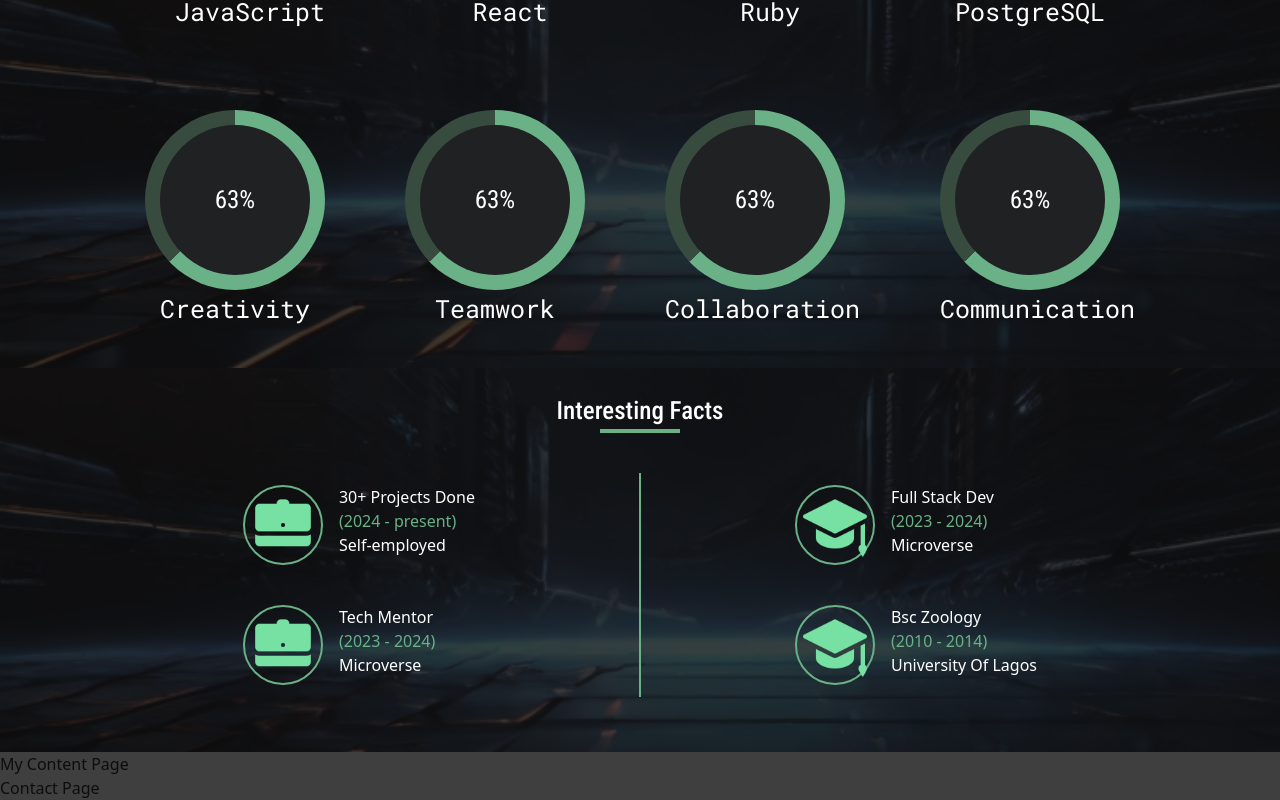
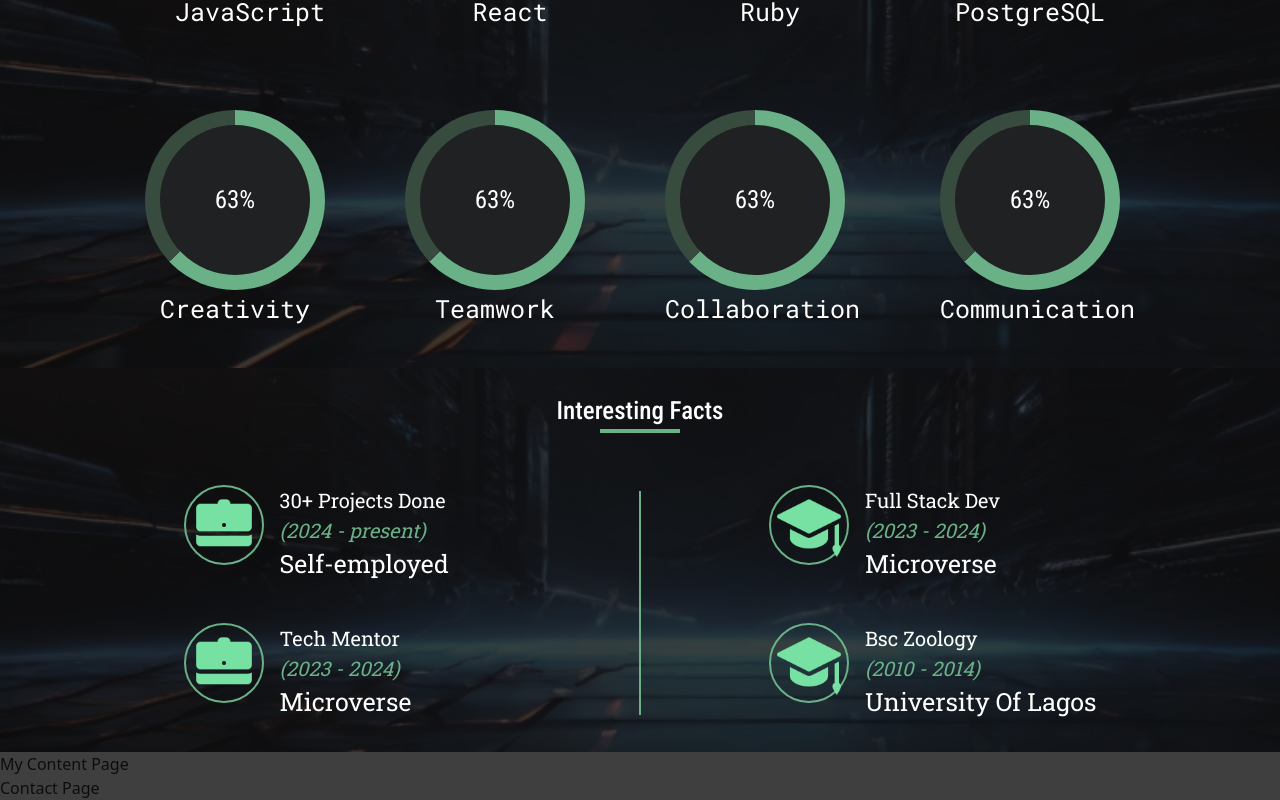
Before and after one commit to Ayokunnumi1/ayokunnumi-portfolio, a React (Create React App) app: page / in a window 1280 px wide. Shown: the part 3178-3978 px from the top of the page. Built offline with nearby package versions, Linux system fonts and the light colour scheme; the HTML template or start-up script is replaced by a standard one.

Commit message:
Add project container

```diff
--- a/src/app.css
+++ b/src/app.css
@@ -121,6 +121,12 @@
   font-size: 18px;
 }
 
+.project-container {
+  display: flex;
+  flex-direction: column;
+  gap: 16px;
+}
+
 .circular-progress-common {
   position: relative;
   height: 100px;
@@ -148,25 +154,37 @@
 }
 
 .progress-text {
-  font-family: "Roboto Mono", sans-serif;
-  font-size: 12px;
+  font-family: "Roboto Condensed", sans-serif;
+  font-size: 18px;
 }
 
-@media (min-width: 428px) {
-  .circular-progress-common {
-    height: 85px;
-    width: 85px;
+.qualification {
+  font-family: "Roboto Condensed", sans-serif;
+  font-size: large;
+  font-size: 18px;
+}
+
+.qualification-date {
+  font-family: "Roboto Condensed", sans-serif;
+  font-style: italic;
+  font-size: 17px;
+}
+
+.qualification-sch {
+  font-family: "Roboto Condensed", sans-serif;
+  font-size: 20px;
+  font-size: medium;
+
+}
+
+@media screen and (min-width:520px) {
+  .project-container {
+    flex-direction: row;
+    flex-wrap: wrap;
+    justify-content: center;
+    align-items: center;
   }
 
-  .circular-progress-common::before {
-    height: 65px;
-    width: 65px;
-  }
-
-  .progress-text {
-    font-family: "Roboto Mono", sans-serif;
-    font-size: 15px;
-  }
 }
 
 @media screen and (min-width: 720px) {
@@ -227,4 +245,19 @@
     font-size: 25px;
   }
 
+  .project-container {
+    gap: 32px;
+  }
+
+  .qualification,
+  .qualification-date {
+    font-family: "Roboto Slab", sans-serif;
+    font-size: 20px;
+  }
+
+  .qualification-sch {
+    font-family: "Roboto Slab", sans-serif;
+    font-size: 25px;
+  }
+
 }
```
